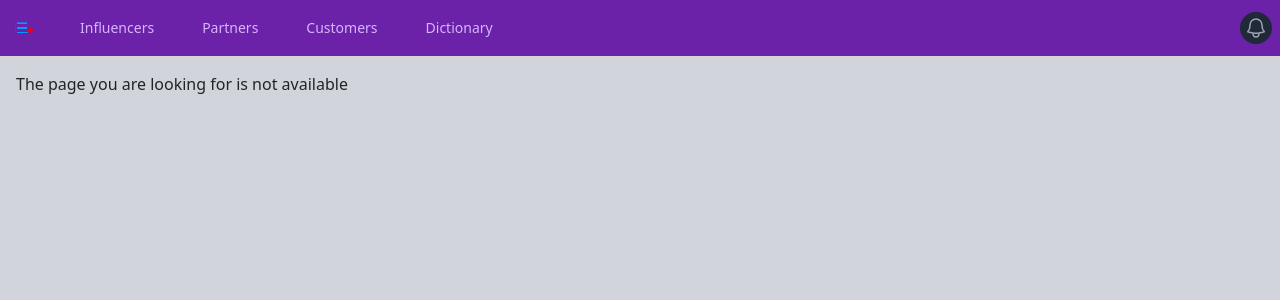
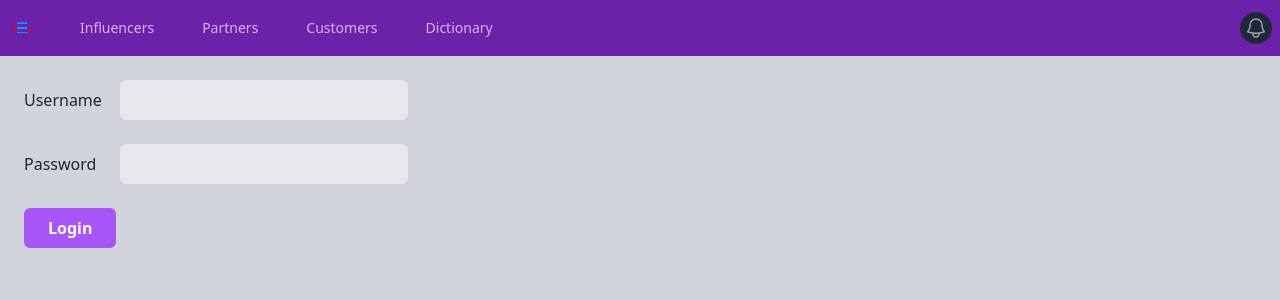
Before and after one commit to emmanueluwa/rere, a React (Vite) app: page /login in a window 1280 px wide. Shown: the top 300 px of the page. Built offline with nearby package versions, Linux system fonts and the light colour scheme.

Commit message:
adding login page

```diff
--- a/src/App.jsx
+++ b/src/App.jsx
@@ -9,6 +9,7 @@
 
 import Header from "./components/Header";
 import { BrowserRouter, Routes, Route } from "react-router-dom";
+import LoginPage from "./pages/LoginPage";
 
 function App() {
   return (
@@ -21,6 +22,9 @@
 
           <Route path="/dictionary" element={<DictionaryPage />} />
           <Route path="/dictionary/:search" element={<DefinitionPage />} />
+
+          <Route path="/login" element={<LoginPage />} />
+
           <Route path="/404" element={<NotFoundPage />} />
           <Route path="*" element={<NotFoundPage />} />
         </Routes>
--- a/src/pages/CustomerPage.jsx
+++ b/src/pages/CustomerPage.jsx
@@ -46,6 +46,8 @@
           // navigate("/404");
           //method2: render 404 component on this page
           setNotFound(true);
+        } else if (res.status === 401) {
+          navigate("/login");
         }
 
         if (!res.ok) {
--- a/src/pages/CustomersPage.jsx
+++ b/src/pages/CustomersPage.jsx
@@ -1,9 +1,11 @@
 import { useEffect, useState } from "react";
-import { Link } from "react-router-dom";
+import { Link, useNavigate } from "react-router-dom";
 import { baseUrl } from "../shared";
 import AddCustomer from "../components/AddCustomer";
 
 export default function Customers() {
+  const navigate = useNavigate();
+
   const [customers, setCustomers] = useState([]);
   const [show, setShow] = useState(false);
 
@@ -15,7 +17,12 @@
     console.log("tests");
     const url = baseUrl + "api/customers/";
     fetch(url)
-      .then((res) => res.json())
+      .then((res) => {
+        if (res.status === 401) {
+          navigate("/login");
+        }
+        return res.json();
+      })
       .then((data) => {
         setCustomers(data.customers);
       });
--- /dev/null
+++ b/src/pages/LoginPage.jsx
@@ -0,0 +1,66 @@
+import { useState } from "react";
+import { baseUrl } from "../shared";
+
+export default function LoginPage() {
+  const [username, setUsername] = useState("");
+  const [password, setPassword] = useState("");
+
+  function login(e) {
+    e.preventDefault();
+    const url = baseUrl + "api/token/";
+    fetch(url, {
+      method: "POST",
+      headers: {
+        "Content-Type": "application/json",
+      },
+      body: JSON.stringify({
+        username: username,
+        password: password,
+      }),
+    })
+      .then((res) => res.json())
+      .then((data) => {
+        console.log(data, " <-> from login post");
+      })
+      .catch();
+  }
+  return (
+    <form className="m-2 w-full max-w-sm" id="customer" onSubmit={login}>
+      <div className="md:flex md:items-center mb-6">
+        <div className="md:w-1/4">
+          <label for="username">Username</label>
+        </div>
+        <div className="md:w-3/4">
+          <input
+            className="bg-gray-200 appearance-none border-2 border-gray-200 rounded w-full py-2 px-4 text-gray-700 leading-tight focus:outline-none focus:bg-white focus:border-purple-500"
+            id="username"
+            type="text"
+            value={username}
+            onChange={(e) => {
+              setUsername(e.target.value);
+            }}
+          />
+        </div>
+      </div>
+      <div className="md:flex md:items-center mb-6">
+        <div className="md:w-1/4">
+          <label for="password">Password</label>
+        </div>
+        <div className="md:w-3/4">
+          <input
+            id="password"
+            className="bg-gray-200 appearance-none border-2 border-gray-200 rounded w-full py-2 px-4 text-gray-700 leading-tight focus:outline-none focus:bg-white focus:border-purple-500"
+            type="password"
+            value={password}
+            onChange={(e) => {
+              setPassword(e.target.value);
+            }}
+          />
+        </div>
+      </div>
+      <button className="bg-purple-500 hover:bg-purple-700 text-white py-2 px-4 rounded font-bold">
+        Login
+      </button>
+    </form>
+  );
+}
```
